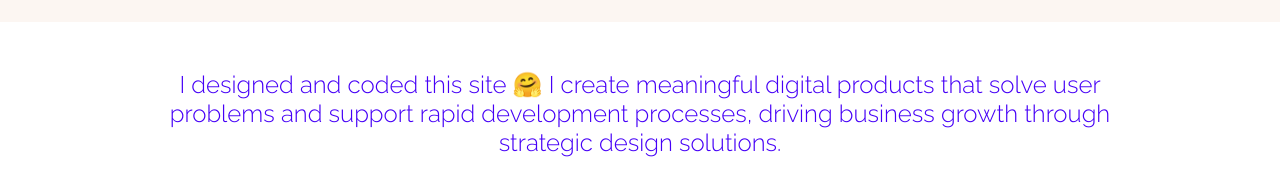
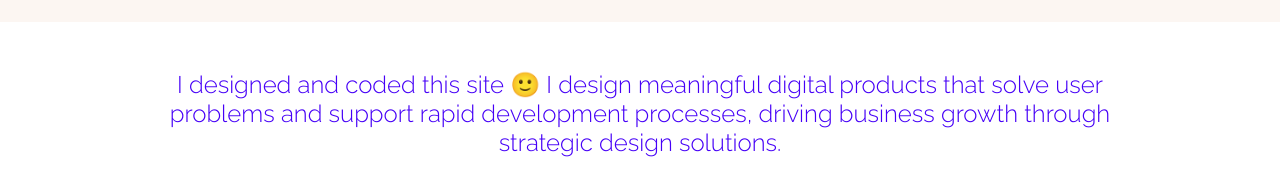
Before and after one commit to nataliejade9/personal-website, a Next.js app: page / in a window 1280 px wide. Shown: the part 775-952 px from the top of the page. Built offline with nearby package versions, Linux system fonts and the light colour scheme.

Commit message:
Edit home statement

```diff
--- a/src/app/page.js
+++ b/src/app/page.js
@@ -18,7 +18,7 @@ export default function Home() {
           </div>
         </div>
         <div className={styles.statement}>
-          <h2>I designed and coded this site <span role="img" aria-label="excited">🤗</span> I create meaningful digital products that solve user problems and support rapid development processes, driving business growth through strategic design solutions.</h2>
+          <h2>I designed and coded this site <span role="img" aria-label="smile">🙂</span> I design meaningful digital products that solve user problems and support rapid development processes, driving business growth through strategic design solutions.</h2>
         </div>
         <div className={styles.work}>
           <div className={styles.exploreId} id="explore-work"></div>
```
